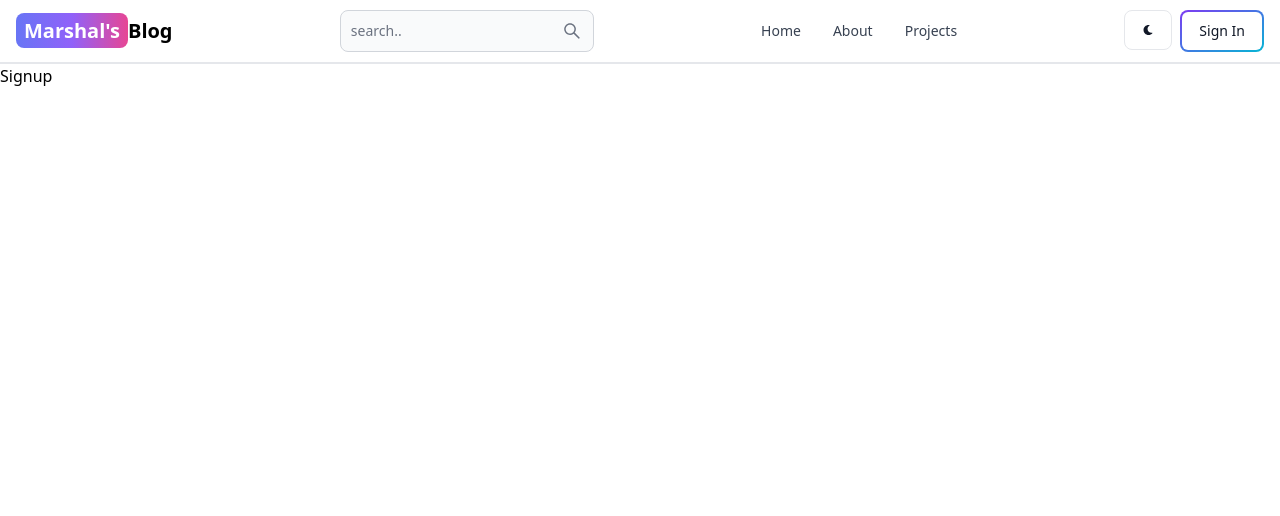
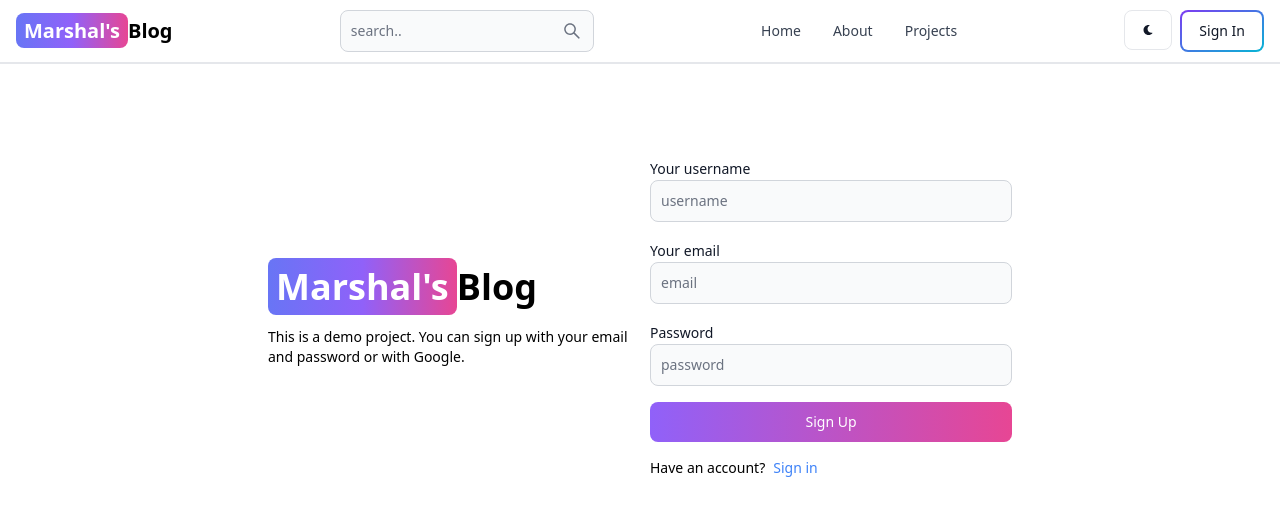
Before and after one commit to vishal862/blog-app, a React (Vite) app in the folder Frontend/: page /sign-up in a window 1280 px wide. Shown: the top 516 px of the page. Built offline with nearby package versions, Linux system fonts and the light colour scheme.

Commit message:
sign up page ui

```diff
--- a/Frontend/src/pages/Signup.jsx
+++ b/Frontend/src/pages/Signup.jsx
@@ -1,7 +1,49 @@
-import React from 'react'
+import React from "react";
+import { Link } from "react-router-dom";
+import {Button, Label, TextInput} from 'flowbite-react'
 
 export default function Signup() {
   return (
-    <div>Signup</div>
-  )
+    <div className="min-h-screen mt-20">
+      <div className="flex gap-5 p-3 max-w-3xl mx-auto flex-col md:flex-row md:items-center">
+
+        {/* left */}
+        <div className="flex-1">
+          <Link to="/" className="text-4xl font-bold dark:text-white">
+            <span className="px-2 py-1 bg-gradient-to-r from-indigo-500 via-purple-500 to-pink-500 rounded-lg text-white">
+              Marshal's
+            </span>
+            Blog
+          </Link>
+          <p className="mt-5 text-sm">
+            This is a demo project. You can sign up with your email and password
+            or with Google.
+          </p>
+        </div>
+
+        {/* right */}
+        <div className="flex-1">
+          <form className="flex flex-col gap-4">
+            <div>
+              <Label value="Your username"/>
+              <TextInput placeholder="username"  type="text" id="username"/>
+            </div>
+            <div>
+              <Label value="Your email"/>
+              <TextInput placeholder="email" type="email" id="email"/>
+            </div>
+            <div>
+              <Label value="Password"/>
+              <TextInput placeholder="password" type="password" id="password"/>
+            </div>
+            <Button gradientDuoTone='purpleToPink' type="submit">Sign Up</Button>
+            <div className="flex gap-2 text-sm">
+              <span>Have an account?</span>
+              <Link to='/sign-in' className="text-blue-500 hover:underline">Sign in</Link>
+            </div>
+          </form>
+        </div>
+      </div>
+    </div>
+  );
 }
```
